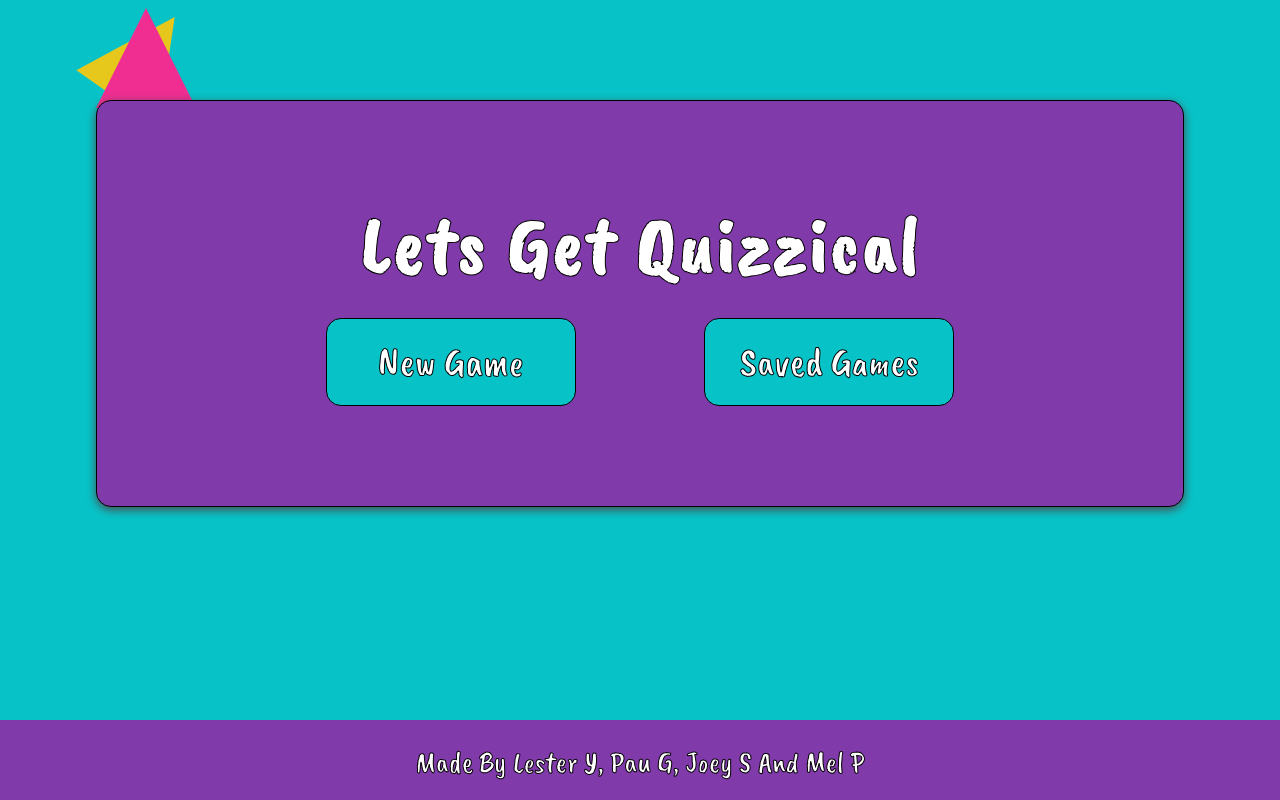
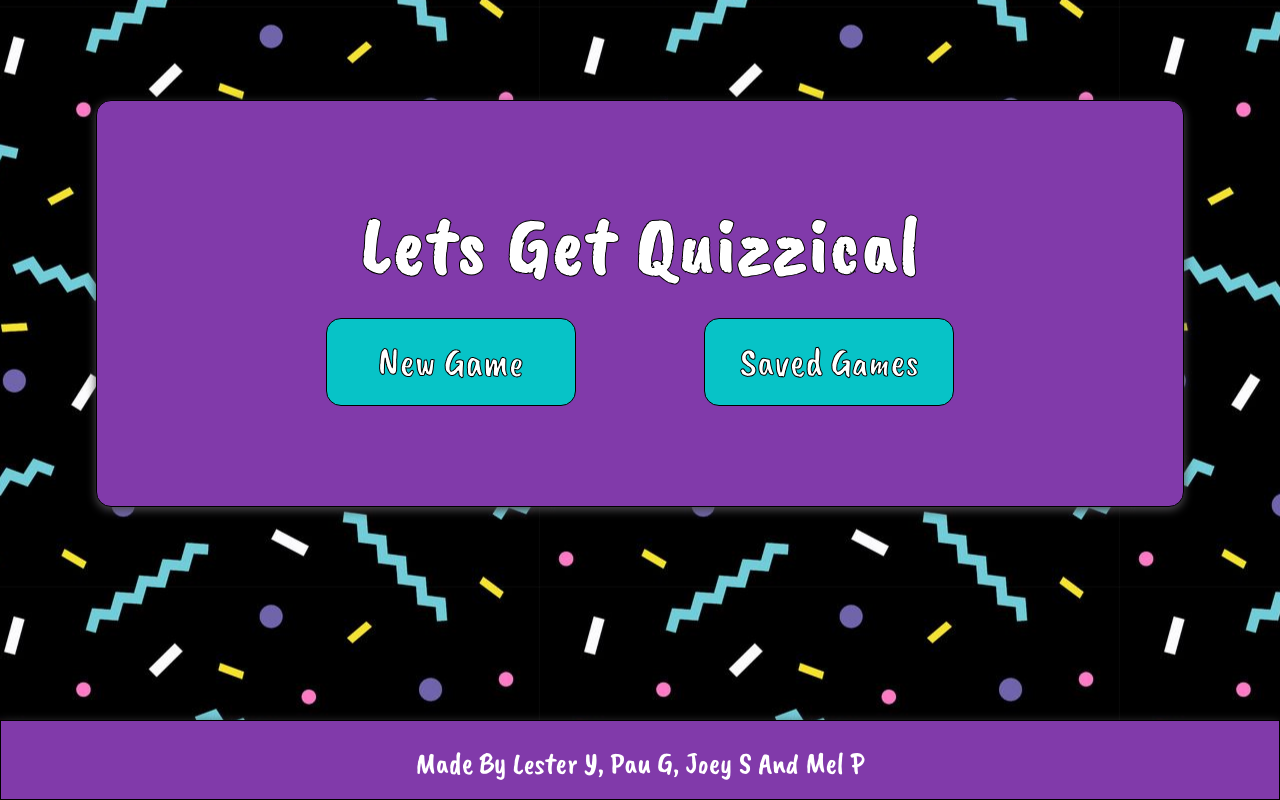
Before and after one commit to L-M-P-J/lets-get-quizzical, a React (Create React App) app: page / in a window 1280 px wide. Built offline with nearby package versions, Linux system fonts and the light colour scheme; no server answers.

Commit message:
added home styles

```diff
--- a/src/App.css
+++ b/src/App.css
@@ -19,7 +19,8 @@ html {
 body {
   font-family: 'Lato', sans-serif;
   color: #FFFFFF;
-  background-color: #07C3C7;
+  background-image: url('background-image.jpg');
+  animation: background-animation 120s linear infinite;
 }
 
 img {
@@ -130,28 +131,14 @@ header {
   margin-top: 25px;
 }
 
-.triangleUp {
-  width: 0;
-  height: 0;
-  border-left: 50px solid transparent;
-  border-right: 50px solid transparent;
-  border-bottom: 100px solid red;
+.rectangle {
   position: absolute;
-}
-
-.triangleOne {
-  border-bottom: 100px solid #E6C81C;
+  width: 200px;
+  height: 100px;
+  border: 5px solid #2B989C;
   top: 8px;
-  rotate: 395deg;
-}
-
-.triangleTwo {
-  border-bottom: 100px solid #F02E91;
-  top: 8px;
-}
-
-.triangleThree {
-  border-bottom: 100px solid #E6C81C;
+  left: 25%;
+  transform: rotate(150deg);
 }
 
 
@@ -369,6 +356,42 @@ input[type="radio"] {
   transform: rotateZ(-50deg);
 }
 
+.modal button {
+  background-color: #813AAA;
+  border: none;
+  padding: 10px 20px;
+  border-radius: 5px;
+  color: white;
+  font-family: 'Lato', sans-serif;
+  display: flex;
+  justify-content: center;
+  margin: 0 auto;
+  width: 30%;
+}
+
+
+/* Footer Styles */
+
+footer {
+  background-color: #813AAA;
+  font-family: 'Caveat Brush', cursive;
+  text-transform: capitalize;
+  min-height: 10vh;
+  text-align: center;
+  box-shadow: 0 3px 10px rgb(76, 74, 78);
+  border: 1px solid black;
+}
+
+footer p {
+  padding-top: 25px;
+}
+
+footer a {
+  display: inline;
+}
+
+/* Animations */
+
 @keyframes success-animation {
   0% {
     transform: scale(0);
@@ -393,36 +416,11 @@ input[type="radio"] {
   }
 }
 
-.modal button {
-  background-color: #813AAA;
-  border: none;
-  padding: 10px 20px;
-  border-radius: 5px;
-  color: white;
-  font-family: 'Lato', sans-serif;
-  display: flex;
-  justify-content: center;
-  margin: 0 auto;
-  width: 30%;
+@keyframes background-animation {
+  0% {
+    background-position: 0 0;
+  }
+  100% {
+    background-position: -125% 75%;
+  }
 }
-
-
-/* Footer Styles */
-
-footer {
-  background-color: #813AAA;
-  font-family: 'Caveat Brush', cursive;
-  text-transform: capitalize;
-  -webkit-text-stroke-width: 1px;
-  -webkit-text-stroke-color: black;
-  min-height: 10vh;
-  text-align: center;
-}
-
-footer p {
-  padding-top: 25px;
-}
-
-footer a {
-  display: inline;
-}
--- a/src/Header.js
+++ b/src/Header.js
@@ -4,9 +4,6 @@ const Header = () => {
     return (
         <header>
             <div className="wrapper">
-                <div className="triangleUp triangleOne"></div>
-                <div className="triangleUp triangleTwo"></div>
-                <div className="triangleUp triangleThree"></div>
                 <div className="headerContainer">
                     <h1>lets get quizzical</h1>
                     <div className="buttonContainer">
```
Also changed, not shown: src/background-image.jpg (added).
